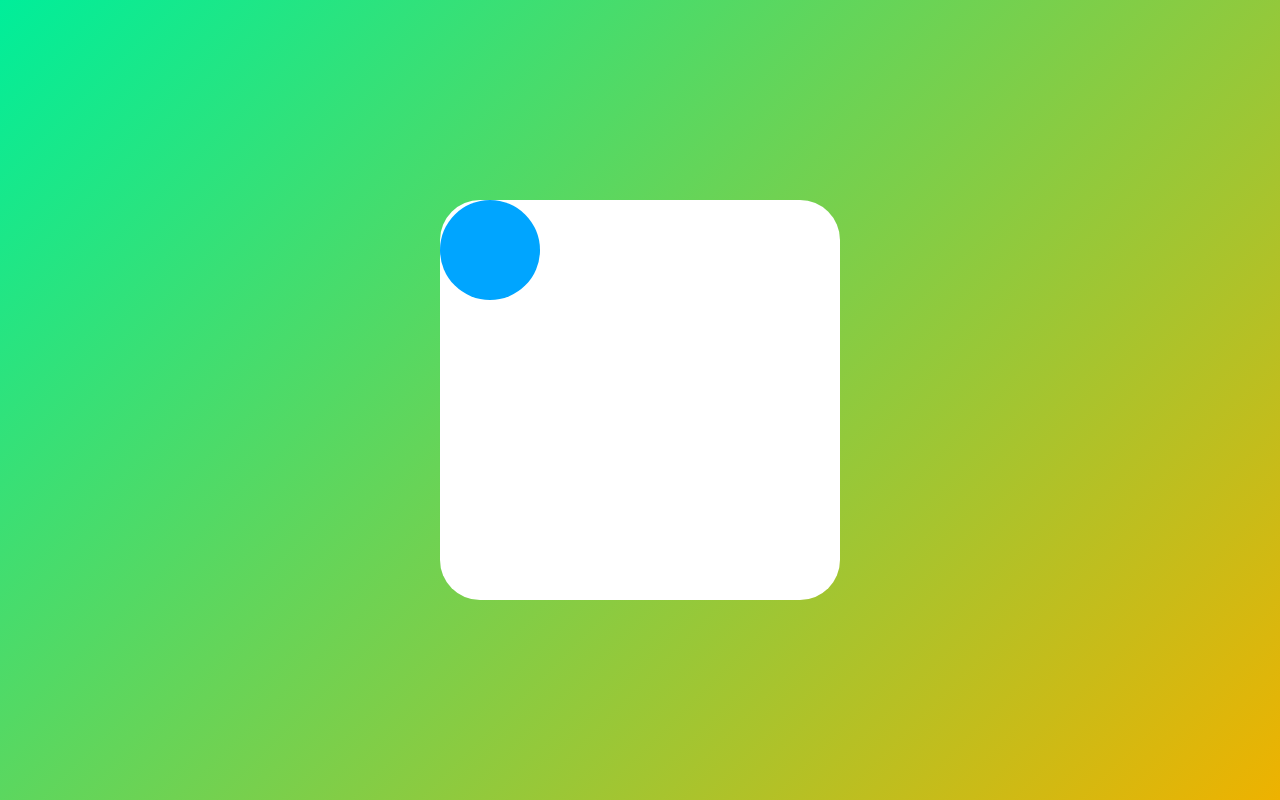
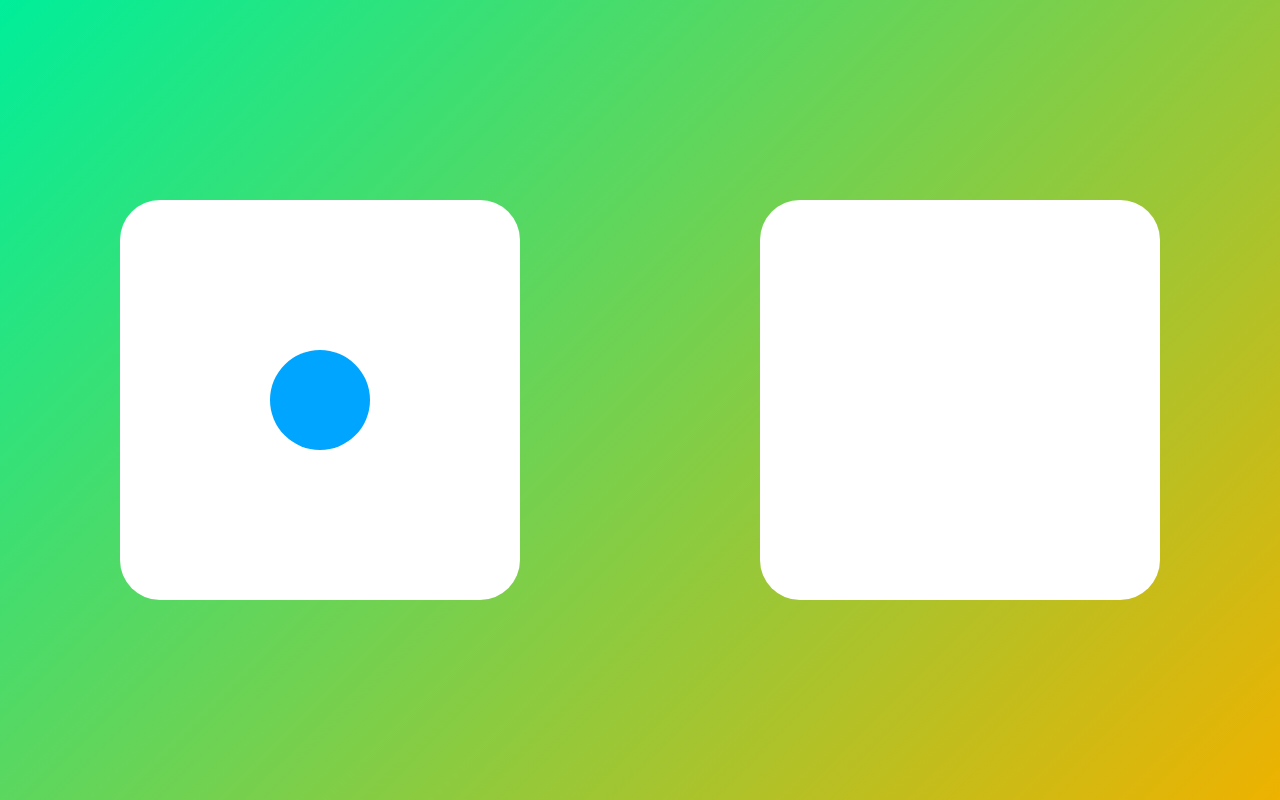
Before and after one commit to HyeonWooGa/react-ts__framer-motion__practice, a React (Create React App) app: page / in a window 1280 px wide. Built offline with nearby package versions, Linux system fonts and the light colour scheme.

Commit message:
Layout 심화

```diff
--- a/src/App.tsx
+++ b/src/App.tsx
@@ -1,15 +1,14 @@
 import styled from "styled-components";
-import { motion, AnimatePresence } from "framer-motion";
+import { motion } from "framer-motion";
 import { useState } from "react";
 
 const Wrapper = styled(motion.div)`
   height: 100vh;
   width: 100vw;
   display: flex;
-  justify-content: center;
+  justify-content: space-around;
   align-items: center;
   background: linear-gradient(135deg, rgb(0, 238, 154), rgb(238, 178, 0));
-  flex-direction: column;
 `;
 
 const Box = styled(motion.div)`
@@ -18,13 +17,14 @@
   background-color: rgba(255, 255, 255, 1);
   border-radius: 40px;
   display: flex;
+  justify-content: center;
+  align-items: center;
 `;
 
 const Circle = styled(motion.div)`
   height: 100px;
   width: 100px;
   background-color: #00a5ff;
-  border-radius: 50px;
 `;
 
 function App() {
@@ -32,13 +32,15 @@
   const toggleClicked = () => setClicked((prev) => !prev);
   return (
     <Wrapper onClick={toggleClicked}>
-      <Box
-        style={{
-          justifyContent: clicked ? "center" : "flex-start",
-          alignItems: clicked ? "center" : "flex-start",
-        }}
-      >
-        <Circle layout />
+      <Box>
+        {!clicked ? (
+          <Circle style={{ borderRadius: 50 }} layoutId="circle" />
+        ) : null}
+      </Box>
+      <Box>
+        {clicked ? (
+          <Circle style={{ borderRadius: 0, scale: 2 }} layoutId="circle" />
+        ) : null}
       </Box>
     </Wrapper>
   );
```
